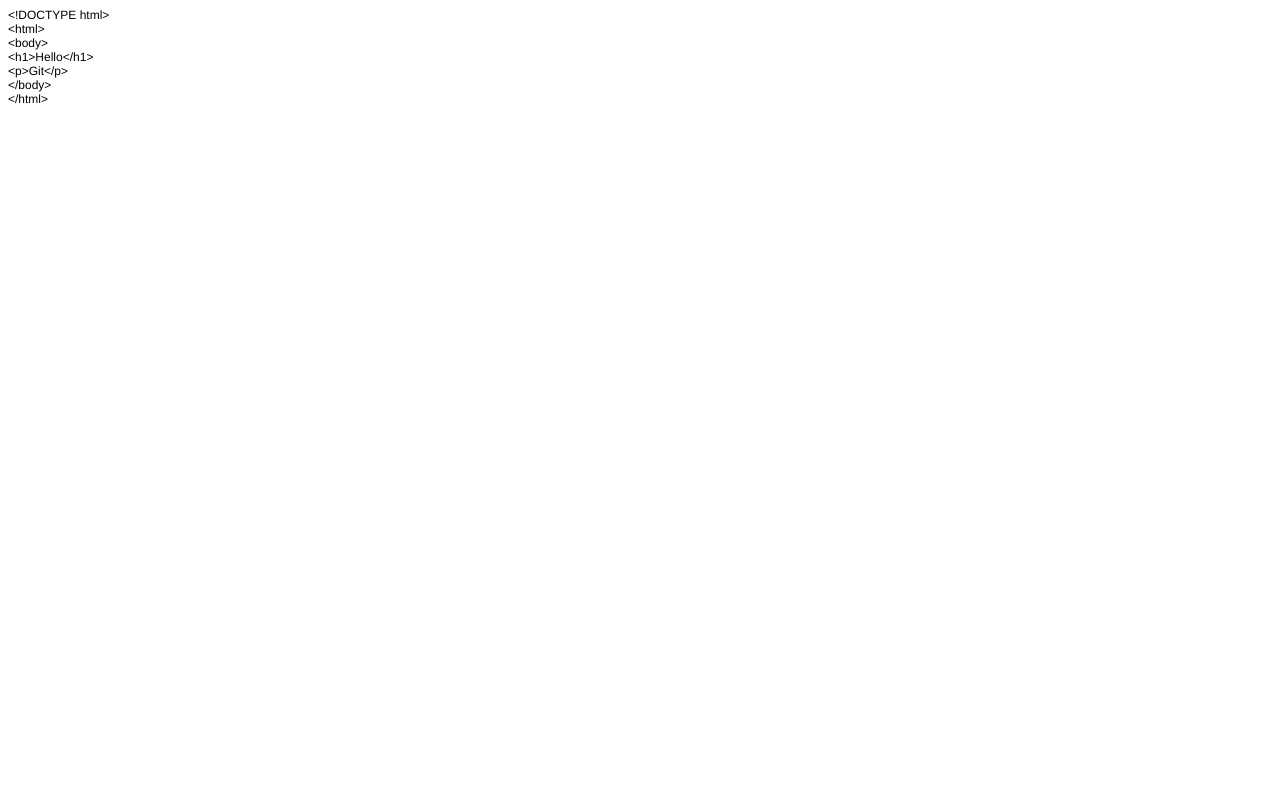
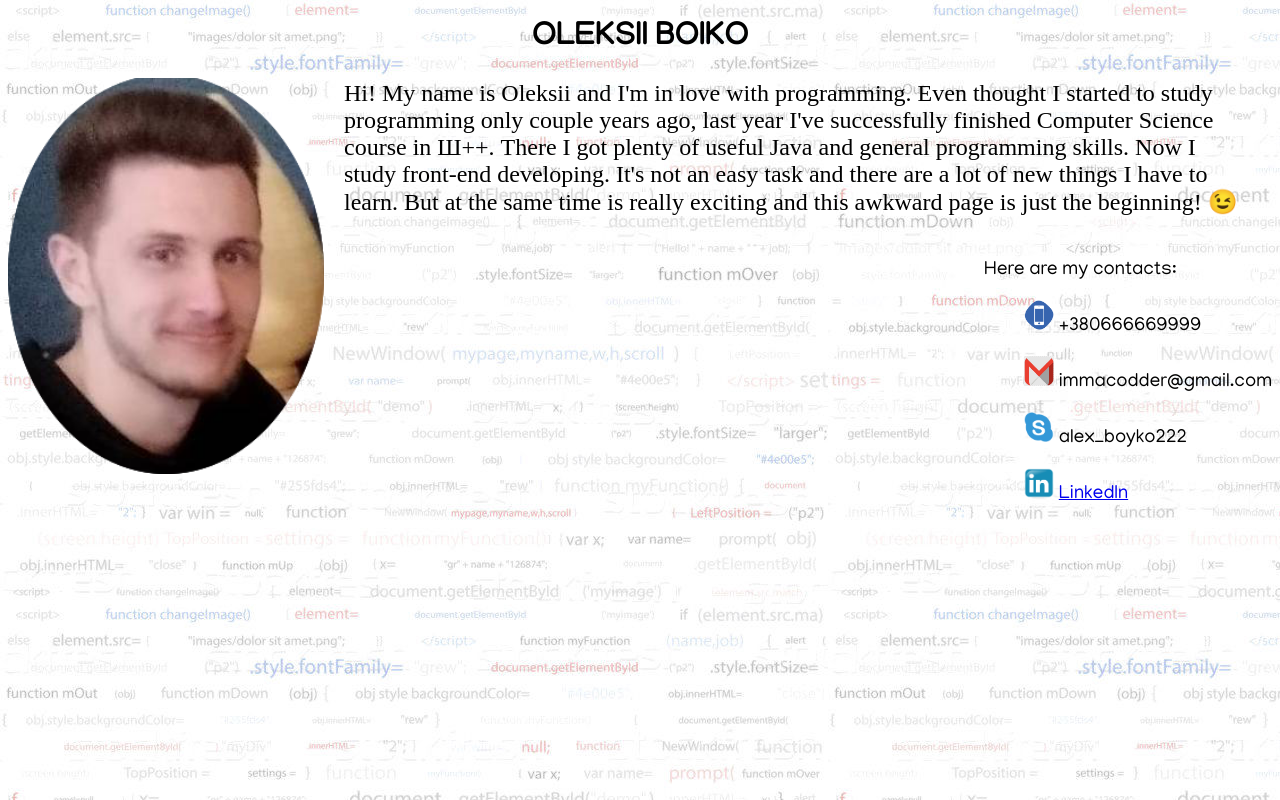
Before and after one commit to oleksii-boyko/oleksii-boyko.github.io, a plain HTML site: page index.html in a window 1280 px wide. Drawn offline with Linux system fonts and the light colour scheme.

Commit message:
Add files via upload

```diff
--- a/index.html
+++ b/index.html
@@ -1,23 +1,47 @@
 <!DOCTYPE html PUBLIC "-//W3C//DTD HTML 4.01//EN" "http://www.w3.org/TR/html4/strict.dtd">
-<html>
+<html lang="en">
 <head>
+    <link href="https://fonts.googleapis.com/css?family=Manjari&display=swap" rel="stylesheet">
     <meta http-equiv="Content-Type" content="text/html; charset=utf-8">
     <meta http-equiv="Content-Style-Type" content="text/css">
     <title></title>
     <meta name="Generator" content="Cocoa HTML Writer">
     <meta name="CocoaVersion" content="1894.2">
     <style type="text/css">
-    p.p1 {margin: 0.0px 0.0px 0.0px 0.0px; line-height: 14.0px; font: 12.0px Helvetica; color: #000000; -webkit-text-stroke: #000000}
-    span.s1 {font-kerning: none}
+        header{
+            text-align: center;
+            font-family: 'Manjari', sans-serif;
+            font-weight: bold;
+        }
+        footer{
+            font-family: 'Manjari', sans-serif;
+            margin-left: 100px;
+            font-size: larger;
+            float: right;
+        }
     </style>
 </head>
-<body>
-<p class="p1"><span class="s1">&lt;!DOCTYPE html&gt;</span></p>
-<p class="p1"><span class="s1">&lt;html&gt;</span></p>
-<p class="p1"><span class="s1">&lt;body&gt;</span></p>
-<p class="p1"><span class="s1">&lt;h1&gt;Hello&lt;/h1&gt;</span></p>
-<p class="p1"><span class="s1">&lt;p&gt;Git&lt;/p&gt;</span></p>
-<p class="p1"><span class="s1">&lt;/body&gt;</span></p>
-<p class="p1"><span class="s1">&lt;/html&gt;</span></p>
+<body id = "back" style="background-image: url('back.jpg'); background-repeat: repeat;">
+<header>
+    <h1>OLEKSII BOIKO</h1>
+    <img src="me.png" alt="That was me &#128542" width="25%" height="25%" style="float: left; padding-right: 20px;">
+</header>
+<p style="font-size: 150%; padding-right: 20px">
+    Hi! My name is Oleksii and I'm in love with programming. Even thought I started to study programming only couple years ago,
+    last year I've successfully finished Computer Science course in Ш++. There I got plenty of useful Java and general programming skills.
+    Now I study front-end developing. It's not an easy task and there are a lot of new things I have to learn. But at the same time is really exciting
+    and this awkward page is just the beginning! &#128521
+</p>
+<footer>
+    <p>Here are my contacts:</p>
+    <ul style="list-style-type: none">
+        <li><p><img src="phone.png" alt="phone" width="30px" height="30px"> +380666669999</p></li>
+        <li><p><img src="gmail.jpg" alt="gmail" width="30px" height="30px"> immacodder@gmail.com</p></li>
+        <li><p><img src="skype.png" alt="skype" width="30px" height="30px"> alex_boyko222</p></li>
+        <li><p><img src="lin.png" alt="linked" width="30px" height="30px">
+            <a href="https://www.linkedin.com/in/oleksii-boiko-a0a2a7135/" title="Proceed to my LinkedIn page" target="_blank"> LinkedIn</a>
+        </p></li>
+    </ul>
+</footer>
 </body>
 </html>
```
Also changed, not shown: back.jpg (added), git.png (added), gmail.jpg (added), lin.png (added), me.png (added), phone.png (added), skype.png (added). Lines whose indentation alone changed are shown as unchanged.
